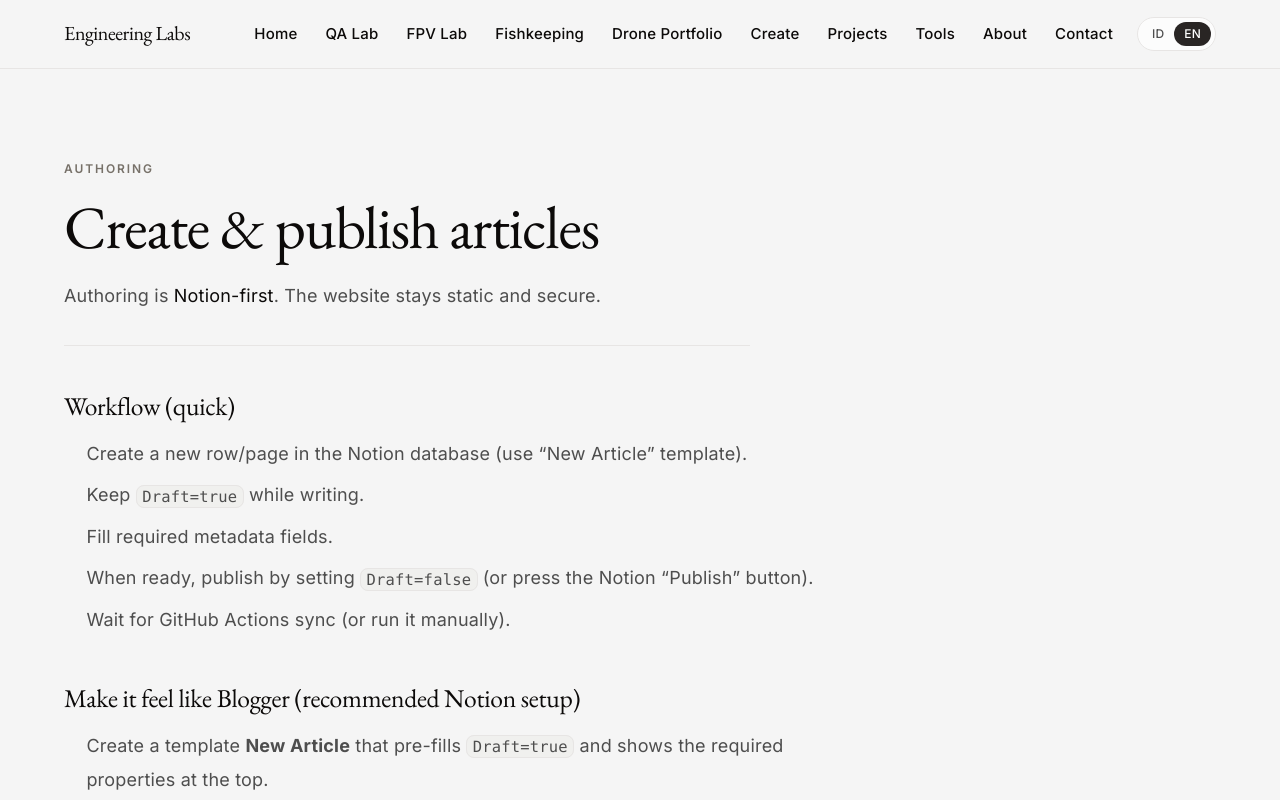
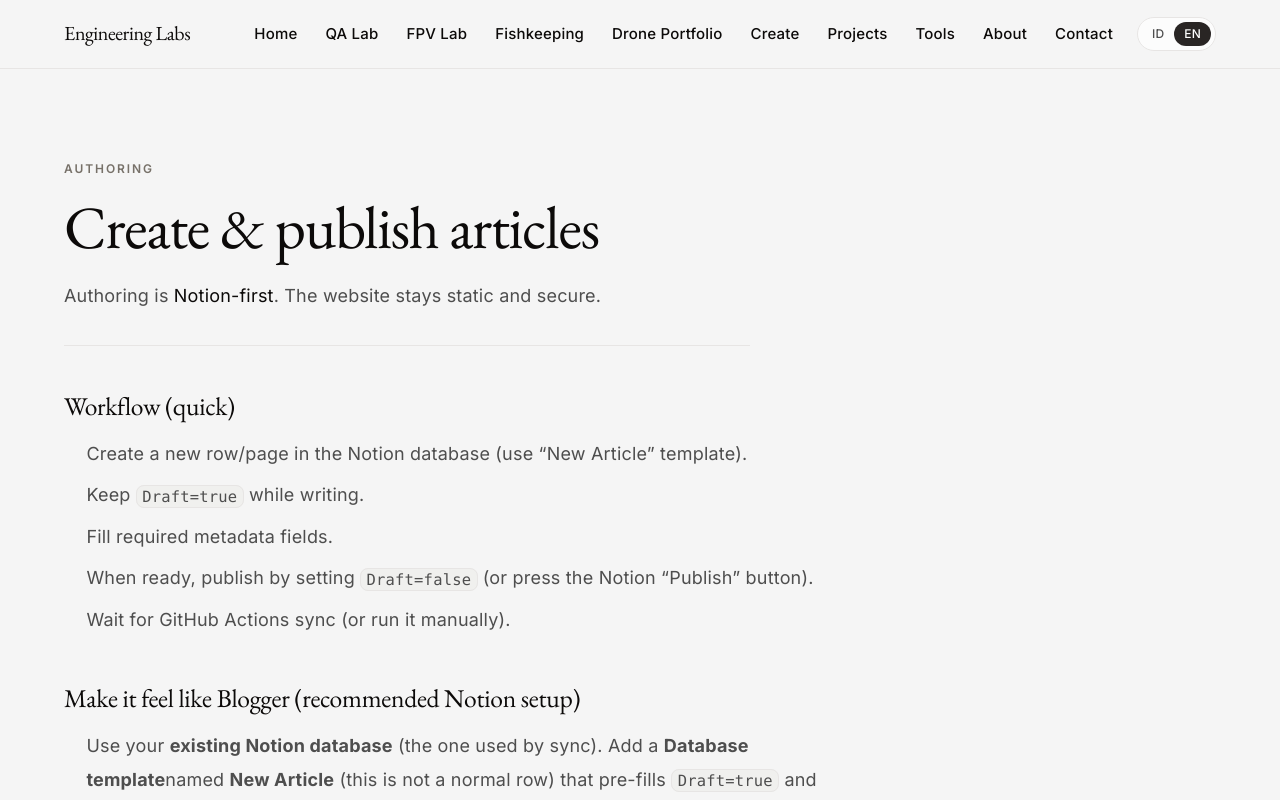
Before and after one commit to randykaskuser/ranmaul-engineering-labs, a Next.js app: page /create in a window 1280 px wide. Shown: the top 800 px of the page. Built offline with nearby package versions, Linux system fonts and the light colour scheme.

Commit message:
Docs: clarify Notion template vs row (use existing DB)

```diff
--- a/app/(static)/create/page.tsx
+++ b/app/(static)/create/page.tsx
@@ -23,8 +23,9 @@ export default function CreateGuidePage() {
           <h2>Make it feel like Blogger (recommended Notion setup)</h2>
           <ul>
             <li>
-              Create a template <strong>New Article</strong> that pre-fills <code>Draft=true</code> and shows the required
-              properties at the top.
+              Use your <strong>existing Notion database</strong> (the one used by sync). Add a <strong>Database template</strong>
+              named <strong>New Article</strong> (this is not a normal row) that pre-fills <code>Draft=true</code> and shows the
+              required properties at the top.
             </li>
             <li>
               Create views: <strong>Draft Queue</strong>, <strong>Ready to Publish</strong>, <strong>Published</strong>.
```
Also changed, not shown: 1 other file (tests, documents, lock files or other folders).
